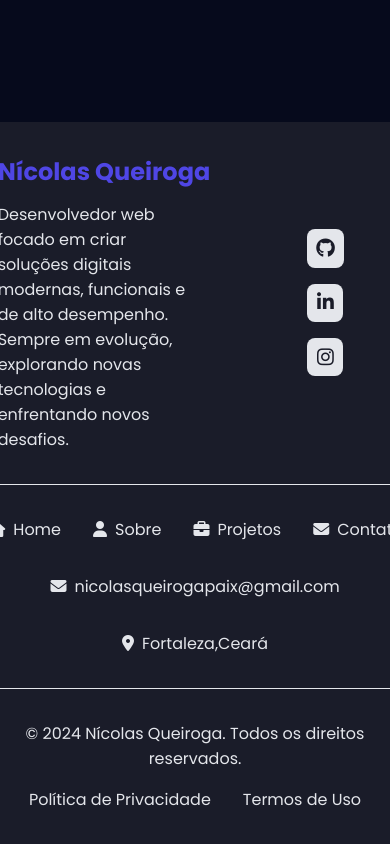
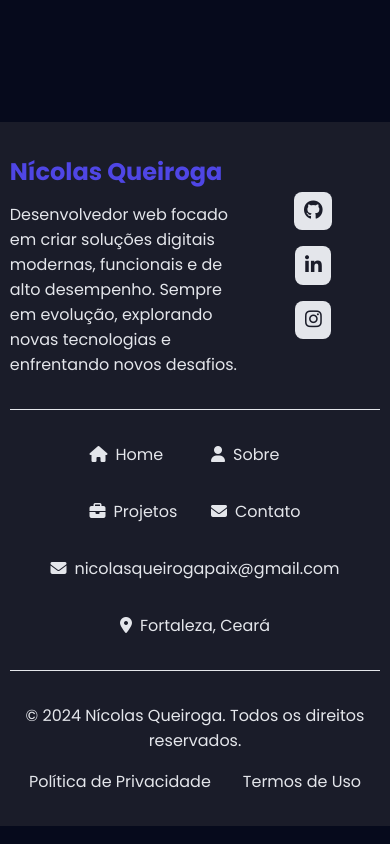
Before and after one commit to NicoQuei/Portifolio_Novo, a website: page index.html in a window 390 px wide. Shown: the part 4273-5117 px from the top of the page. Drawn offline with nearby package versions, Linux system fonts and the light colour scheme.

Commit message:
ajuste responsividade

```diff
--- a/styles.css
+++ b/styles.css
@@ -711,6 +711,10 @@ footer {
         font-size: 1.1rem;
     }
 
+    .footer__sobre__info p{
+        width: 80%;
+    }
+
     .footer__sobre__redes {
         flex-direction: column;
         margin-right: 3rem;
@@ -718,6 +722,15 @@ footer {
 
     .footer__links__contato {
         flex-direction: column;
+    }
+
+    .footer__links__nav nav {
+        display: grid;
+        grid-template-columns: repeat(2, 1fr);
+    }
+
+    .footer__links__contato__item p {
+        max-width: 90%;
     }
 
     .footer__final {
```
Also changed, not shown: index.html (+1 -1 lines).
